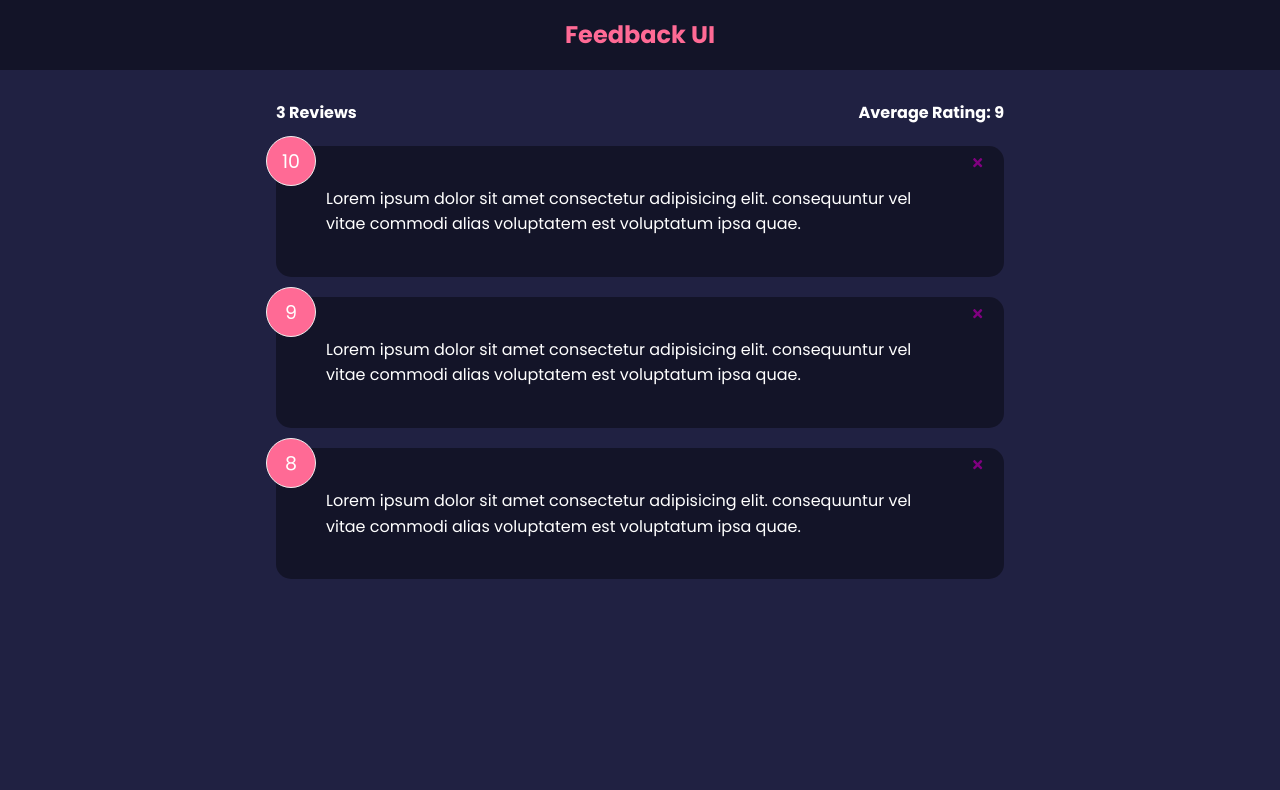
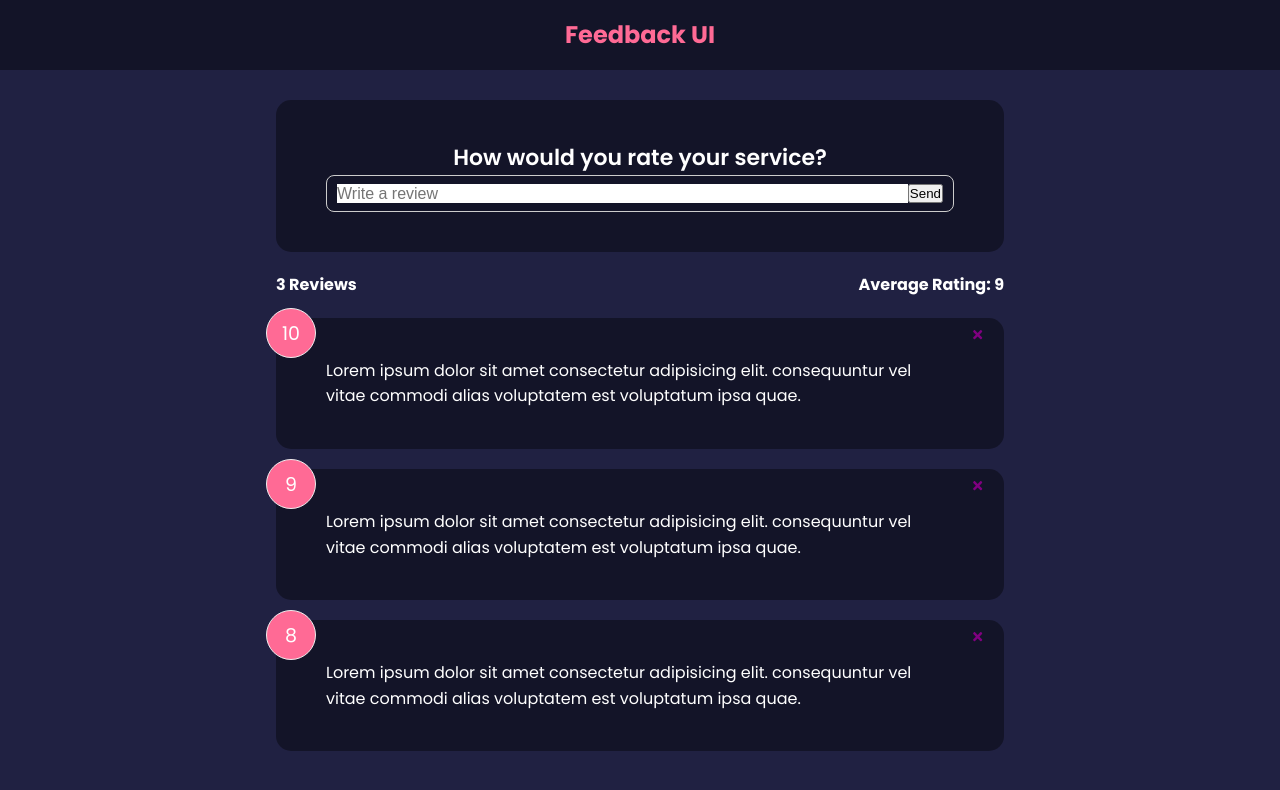
Before and after one commit to levi-blodgett/feedback-app, a React (Create React App) app: page / in a window 1280 px wide. Shown: the top 790 px of the page. Built offline with nearby package versions, Linux system fonts and the light colour scheme.

Commit message:
Created feedback form

```diff
--- a/src/App.js
+++ b/src/App.js
@@ -4,6 +4,7 @@
 import FeedbackData from './data/FeedbackData'
 // import FeedbackItem from './components/FeedbackItem'
 import FeedbackStats from './components/FeedbackStats'
+import FeedbackForm from './components/FeedbackForm'
 import FeedbackList from './components/FeedbackList'
 
 // Create main app using function, not class
@@ -23,6 +24,7 @@
             <Header />
             {/* className, 'class' is protected */}
             <div className='container'>
+                <FeedbackForm />
                 <FeedbackStats feedback={feedback} />
                 <FeedbackList feedback={feedback} handleDelete={deleteFeedback} />
             </div>
--- /dev/null
+++ b/src/components/FeedbackForm.jsx
@@ -0,0 +1,32 @@
+// Import state
+import { useState } from "react";
+// Import card div component
+import Card from "./shared/Card";
+
+function FeedbackForm() {
+  const [text, setText] = useState("");
+
+  const handleTextChange = (e) => {
+    setText(e.target.value);
+  };
+
+  return (
+    <Card>
+      <form>
+        <h2>How would you rate your service?</h2>
+        {/* TODO: rating select component */}
+        <div className="input-group">
+          <input
+            onChange={handleTextChange}
+            type="text"
+            placeholder="Write a review"
+            value={text}
+          />
+          <button type="submit">Send</button>
+        </div>
+      </form>
+    </Card>
+  );
+}
+
+export default FeedbackForm;
```
Also changed, not shown: steps.txt.
